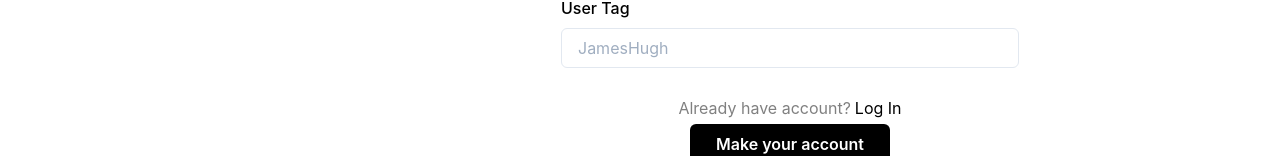
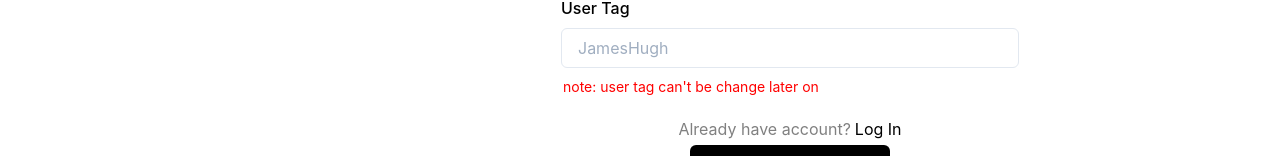
Before and after one commit to jrmygp/project-next, a Next.js app: page /sign-up in a window 1280 px wide. Shown: the part 528-684 px from the top of the page. Built offline with nearby package versions, Linux system fonts and the light colour scheme.

Commit message:
chore: deleted unnecessary line of codes

```diff
--- a/src/pages/sign-up/index.jsx
+++ b/src/pages/sign-up/index.jsx
@@ -245,12 +245,12 @@ const SignUpPage = () => {
                     placeholder="JamesHugh"
                   />
                   <FormHelperText>{formik.errors.usertag}</FormHelperText>
+                  <Text color="red" fontSize="sm" ml="2px">note: user tag can't be change later on</Text>
                 </FormControl>
               </Box>
               <Box display="flex" justifyContent="center">
                 <Text color="gray">Already have account?</Text>
                 <Link href="/">
-                  {/* <Button bgColor="#85929E" color="white" w={200} mt={2} mr={2}> */}
                   <Text
                     sx={{ _hover: { cursor: "pointer" } }}
                     ml={1}
```
